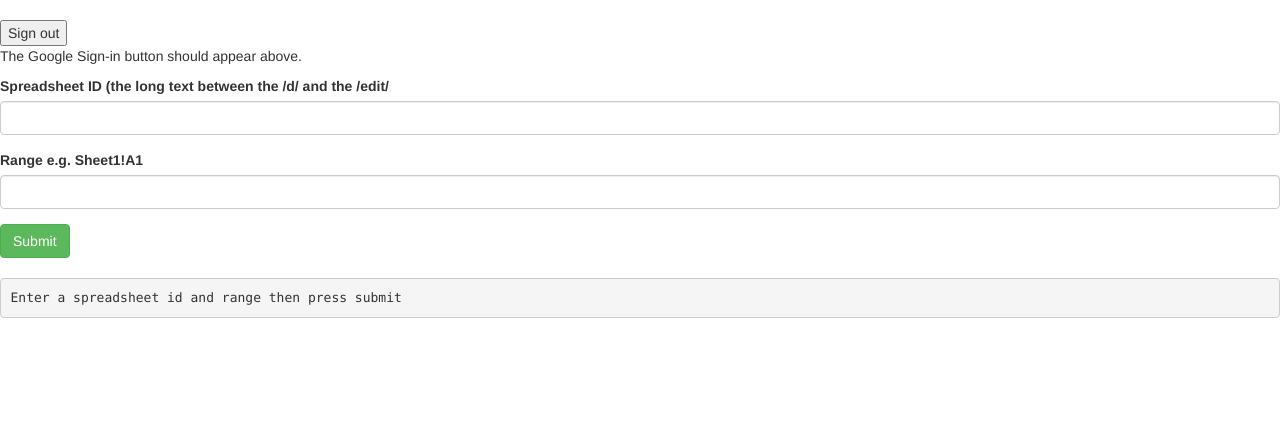
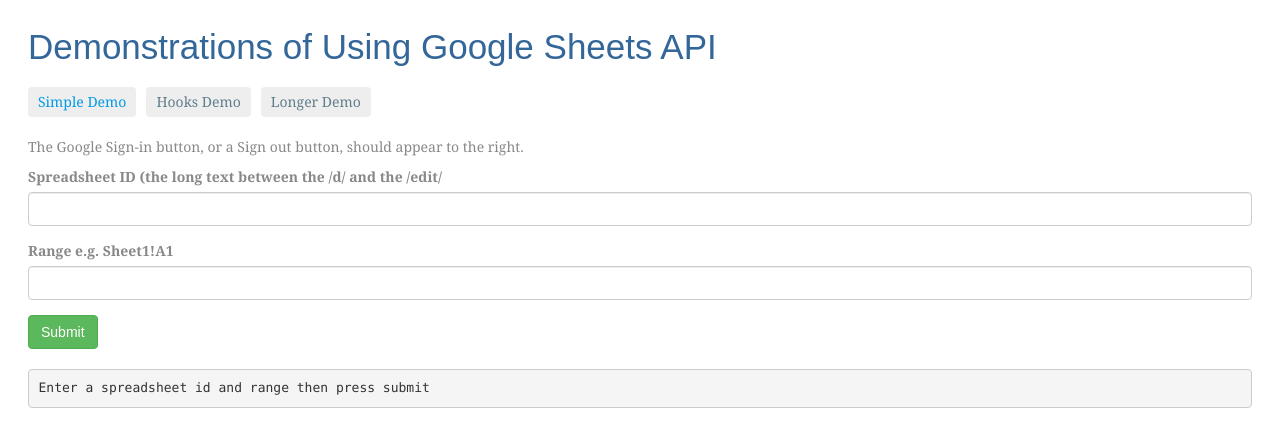
Before and after one commit to davidgma/google-sheets-demo, an Angular app: page /simple in a window 1280 px wide. Shown: the top 446 px of the page. Built offline with nearby package versions, Linux system fonts and the light colour scheme.

Commit message:
Upload changes.

```diff
--- /dev/null
+++ b/src/app/app-routing.module.ts
@@ -0,0 +1,34 @@
+import { NgModule }             from '@angular/core';
+import { RouterModule, Routes } from '@angular/router';
+import { PageNotFoundComponent }    from './not-found.component';
+
+const appRoutes: Routes = [
+  { path: '',   redirectTo: '', pathMatch: 'full' },
+  { path: '**', component: PageNotFoundComponent }
+];
+
+@NgModule({
+  imports: [
+    RouterModule.forRoot(
+      appRoutes,
+      {
+        enableTracing: false // <-- debugging purposes only
+
+      }
+    )
+  ],
+  exports: [
+    RouterModule
+  ],
+  providers: [
+
+  ]
+})
+export class AppRoutingModule { }
+
+
+/*
+Copyright 2017-2018 Google Inc. All Rights Reserved.
+Use of this source code is governed by an MIT-style license that
+can be found in the LICENSE file at http://angular.io/license
+*/
--- a/src/app/app.component.html
+++ b/src/app/app.component.html
@@ -1,31 +1,10 @@
-<div class="g-signin2" data-onsuccess="onSignIn" data-theme="dark">
-</div>
-<br>
-<button matTooltip="Sign out" (click)="signOut()">Sign out
-</button>
-<br>
-<p>
-    The Google Sign-in button should appear above.
-</p>
-
-<form (ngSubmit)="onSubmit()" #demoForm="ngForm">
-  <div class="form-group">
-    <label>Spreadsheet ID (the long text between the /d/ and the /edit/</label>
-    <input type="text" class="form-control" id="sheetId"
-           required
-           [(ngModel)]="model.sheetId" name="sheetId"
-           #sheetId="ngModel">
-  </div>
-
-  <div class="form-group">
-    <label>Range e.g. Sheet1!A1</label>
-    <input type="text" class="form-control" id="range"
-           [(ngModel)]="model.range" name="range">
-  </div>
-
-  <button type="submit" class="btn btn-success">Submit</button>
-
-</form>
-<br>
-<pre>{{ output }}</pre>
-<p>{{ jsonData }}</p>
+<h1>Demonstrations of Using Google Sheets API</h1>
+<nav>
+	<a routerLink="/simple" routerLinkActive="active">
+		Simple Demo</a>
+	<a routerLink="/hooks" routerLinkActive="active">
+		Hooks Demo</a>
+	<a routerLink="/longer" routerLinkActive="active">
+		Longer Demo</a>
+</nav>
+<router-outlet></router-outlet>
--- a/src/app/app.component.ts
+++ b/src/app/app.component.ts
@@ -1,11 +1,4 @@
 import { Component, OnInit } from '@angular/core';
-import { JsLoaderService } from './js-loader.service';
-import { Sheet }  from './sheet';
-import { ChangeDetectorRef } from '@angular/core';
-
-declare global {
-  var gapi;
-}
 
 @Component({
   selector: 'app-root',
@@ -13,62 +6,5 @@
   styleUrls: ['./app.component.css']
 })
 export class AppComponent implements OnInit {
-  private javascriptFile = "https://apis.google.com/js/platform.js";
-  public model = new Sheet();
-  public output: string;
-  public jsonData: string;
-
-  constructor(private loader: JsLoaderService,
-    private cd: ChangeDetectorRef) {
-    this.output = "Enter a spreadsheet id and range then press submit";
-   }
-
-  ngOnInit() {
-
-    console.log("Loading the javascript API file.");
-    this.loader.loadjs(this.javascriptFile).then(() => {
-      console.log("The javascript file has been loaded.");
-    });
-  }
-
-  public signOut() {
-
-    let auth2 = gapi.auth2.getAuthInstance();
-    auth2.signOut().then(function () {
-      console.log('User signed out.');
-    });
-  }
-
-  onSubmit() {
-    this.output = "Processing submission...";
-    console.log(JSON.stringify(this.model));
-    gapi.load("client", () => {
-      console.log("client loaded");
-      gapi.client.load('https://sheets.googleapis.com/$discovery/rest?version=v4')
-      .then(() => {
-        console.log("sheets v4 loaded");
-        gapi.client.sheets.spreadsheets.values.get({
-          spreadsheetId: this.model.sheetId,
-          range: this.model.range
-        }).then((response) => {
-          console.log("Range retrieved: "
-          + response.result.values[0]);
-          this.output = "Data found: \n";
-          for (let v of response.result.values) {
-            this.output += v + "\n";
-          }
-          //this.output = response.result.values[0];
-          this.jsonData = JSON.stringify(response);
-          this.cd.detectChanges();
-        }, (error) => {
-          this.output = "Error: \n";
-          this.output += error.result.error.message + "\n";
-          this.jsonData += JSON.stringify(error);
-          this.cd.detectChanges();
-        });
-      }, (error) => {
-        console.log("Error loading sheets API: " + error);
-      });
-    });
-   }
+    ngOnInit() {}
 }
--- /dev/null
+++ b/src/app/not-found.component.ts
@@ -0,0 +1,13 @@
+import { Component } from '@angular/core';
+
+@Component({
+  template: '<h2>Page not found</h2>'
+})
+export class PageNotFoundComponent {}
+
+
+/*
+Copyright 2017-2018 Google Inc. All Rights Reserved.
+Use of this source code is governed by an MIT-style license that
+can be found in the LICENSE file at http://angular.io/license
+*/
--- /dev/null
+++ b/src/app/simple/simple.component.css
@@ -0,0 +1,11 @@
+.sign-out {
+    background-color: #4285f4;
+    color: white;
+    float: right;
+    font-size: 19px;
+
+  }
+
+  .g-signin2 {
+    float: right;
+  }
--- /dev/null
+++ b/src/app/simple/simple.component.html
@@ -0,0 +1,31 @@
+<br>
+<div *ngIf="isSignedIn">
+	<button class="sign-out" matTooltip="Sign out" (click)="signOut()">Sign out
+	</button>
+</div>
+<div [style.display]="googleDisplay">
+	<div class="g-signin2" data-onsuccess="onSignIn" data-theme="dark">
+	</div>
+</div>
+
+<p>
+	The Google Sign-in button, or a Sign out button, should appear to the right.
+</p>
+
+<form (ngSubmit)="onSubmit()" #demoForm="ngForm">
+	<div class="form-group">
+		<label>Spreadsheet ID (the long text between the /d/ and the /edit/</label>
+		<input type="text" class="form-control" id="sheetId" required [(ngModel)]="model.sheetId" name="sheetId" #sheetId="ngModel">
+	</div>
+
+	<div class="form-group">
+		<label>Range e.g. Sheet1!A1</label>
+		<input type="text" class="form-control" id="range" [(ngModel)]="model.range" name="range">
+	</div>
+
+	<button type="submit" class="btn btn-success">Submit</button>
+
+</form>
+<br>
+<pre>{{ output }}</pre>
+<p>{{ jsonData }}</p>
--- /dev/null
+++ b/src/app/simple/simple.component.ts
@@ -0,0 +1,103 @@
+import { Component, OnInit } from '@angular/core';
+import { JsLoaderService } from '../js-loader.service';
+import { Sheet } from '../sheet';
+import { ChangeDetectorRef } from '@angular/core';
+
+declare global {
+  var gapi;
+  interface Window { onSignIn: (googleuser: any) => void; }
+}
+
+@Component({
+  selector: 'app-simple',
+  templateUrl: './simple.component.html',
+  styleUrls: ['./simple.component.css']
+})
+export class SimpleComponent implements OnInit {
+  private javascriptFile = "https://apis.google.com/js/platform.js";
+  public model = new Sheet();
+  public output: string;
+  public jsonData: string;
+  public isSignedIn: boolean = false;
+  public googleDisplay = "block";
+
+  constructor(private loader: JsLoaderService,
+    private cd: ChangeDetectorRef) {
+    this.output = "Enter a spreadsheet id and range then press submit";
+    window.onSignIn = (googleUser) => this.onSignIn(googleUser);
+  }
+
+  ngOnInit() {
+
+    console.log("Loading the javascript API file.");
+    this.loader.loadjs(this.javascriptFile).then(() => {
+      console.log("The javascript file has been loaded.");
+    });
+  }
+
+  public signOut() {
+    console.log('Signing out.');
+    let auth2 = gapi.auth2.getAuthInstance();
+    auth2.signOut().then(() => {
+      this.isSignedIn = false;
+      this.googleDisplay = "block";
+      this.cd.detectChanges();
+    });
+  }
+
+  onSubmit() {
+    this.output = "Processing submission...";
+    console.log(JSON.stringify(this.model));
+    gapi.load("client", () => {
+      console.log("client loaded");
+      gapi.client.load('https://sheets.googleapis.com/$discovery/rest?version=v4')
+        .then(() => {
+          console.log("sheets v4 loaded");
+          gapi.client.sheets.spreadsheets.values.get({
+            spreadsheetId: this.model.sheetId,
+            range: this.model.range
+          }).then((response) => {
+            console.log("Range retrieved: "
+              + response.result.values[0]);
+            this.output = "Data found: \n";
+            for (let v of response.result.values) {
+              this.output += v + "\n";
+            }
+            //this.output = response.result.values[0];
+            this.jsonData = JSON.stringify(response);
+            this.cd.detectChanges();
+          }, (error) => {
+            this.output = "Error: \n";
+            this.output += error.result.error.message + "\n";
+            this.jsonData += JSON.stringify(error);
+            this.cd.detectChanges();
+          });
+        }, (error) => {
+          console.log("Error loading sheets API: " + error);
+        });
+    });
+  }
+
+  public onSignIn(googleUser) {
+    /*
+    // Useful data for your client-side scripts:
+    var profile = googleUser.getBasicProfile();
+    console.log("ID: " + profile.getId());
+    // Don't send this directly to your server!
+    console.log('Full Name: ' + profile.getName());
+    console.log('Given Name: ' + profile.getGivenName());
+    console.log('Family Name: ' + profile.getFamilyName());
+    console.log("Image URL: " + profile.getImageUrl());
+    console.log("Email: " + profile.getEmail());
+
+    // The ID token you need to pass to your backend:
+    var id_token = googleUser.getAuthResponse().id_token;
+    console.log("ID Token: " + id_token);
+    */
+    console.log("signed in");
+    this.isSignedIn = true;
+    this.googleDisplay = "none";
+    this.cd.detectChanges();
+  }
+
+}
--- a/src/styles.css
+++ b/src/styles.css
@@ -1,2 +1,63 @@
-/* You can add global styles to this file, and also import other style files */
 @import url('https://unpkg.com/bootstrap@3.3.7/dist/css/bootstrap.min.css');
+
+
+/* Master Styles */
+h1 {
+  color: #369;
+  font-family: Ubuntu, Arial, Helvetica, sans-serif;
+  font-size: 250%;
+}
+h2, h3 {
+  color: #444;
+  font-family: Ubuntu, Arial, Helvetica, sans-serif;
+  font-weight: lighter;
+}
+body {
+  margin: 2em;
+  font-family: Ubuntu, Arial, Helvetica, sans-serif;
+}
+body, input[text], button {
+  color: #888;
+  font-family: Ubuntu, Cambria, Georgia;
+}
+a {
+  cursor: hand;
+}
+button {
+  font-family: Ubuntu, Arial;
+  background-color: #eee;
+  border: none;
+  padding: 5px 10px;
+  border-radius: 4px;
+  cursor: pointer;
+  cursor: hand;
+}
+button:hover {
+  background-color: #cfd8dc;
+}
+button:disabled {
+  background-color: #eee;
+  color: #aaa;
+  cursor: auto;
+}
+
+/* Navigation link styles */
+nav a {
+  padding: 5px 10px;
+  text-decoration: none;
+  margin-right: 10px;
+  margin-top: 10px;
+  display: inline-block;
+  background-color: #eee;
+  border-radius: 4px;
+}
+nav a:visited, a:link {
+  color: #607D8B;
+}
+nav a:hover {
+  color: #039be5;
+  background-color: #CFD8DC;
+}
+nav a.active {
+  color: #039be5;
+}
```
Also changed, not shown: src/app/app.module.ts (+17 -10 lines), src/app/simple/simple-routing.module.ts (added, +16 -0 lines), 1 other file (tests, documents, lock files or other folders).
